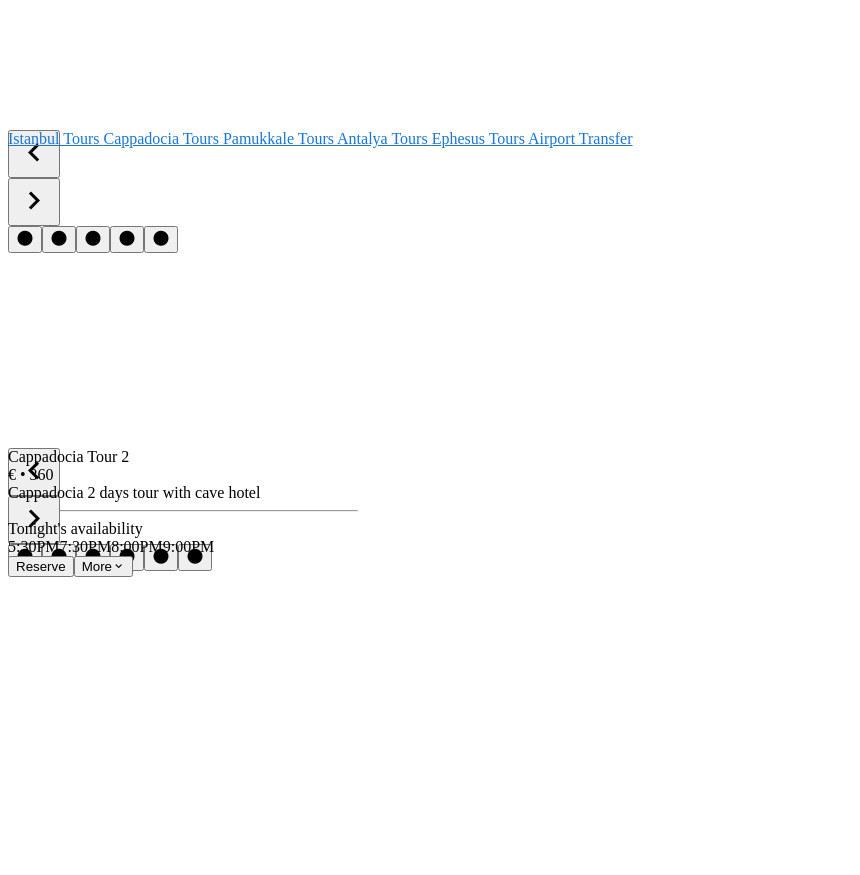
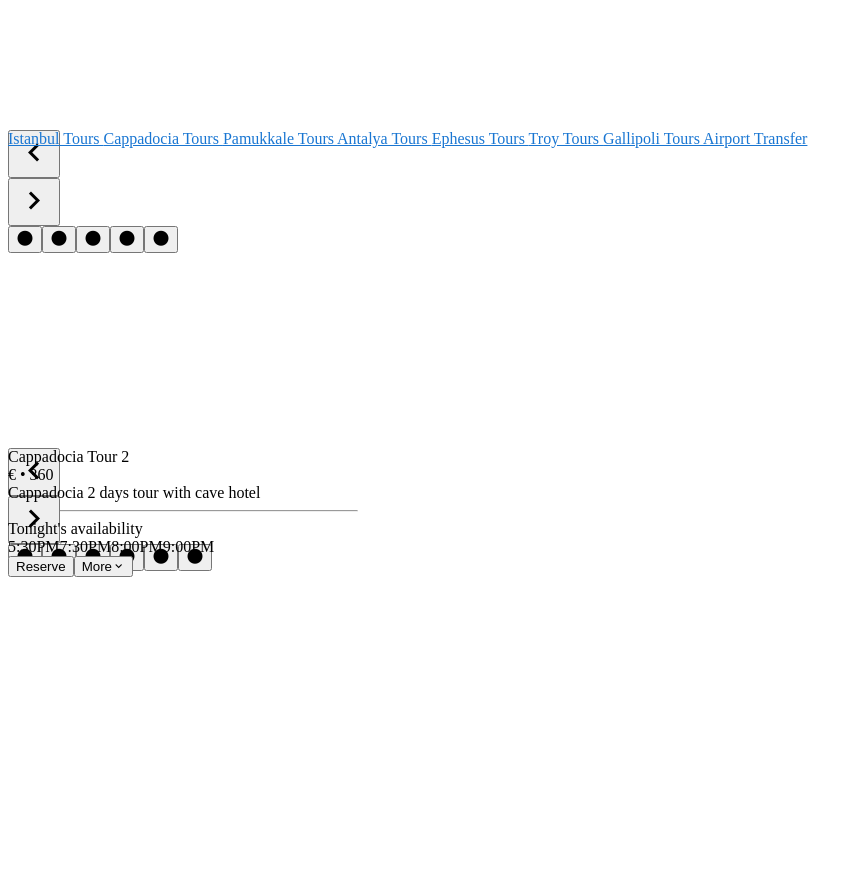
Before and after one commit to hasip-timurtas/travel-agency, a Vue app: page / in a window 1280 px wide. Shown: the part 900-1775 px from the top of the page, without its empty margins (0-860 px from the left). Built offline with nearby package versions, Linux system fonts and the light colour scheme; grey boxes are pictures that could not be loaded; what vue-clipboard2, vue-swal would draw is missing.

Commit message:
new menus added  to homepage

```diff
--- a/src/components/Pages/Home/Home/Home.vue
+++ b/src/components/Pages/Home/Home/Home.vue
@@ -54,6 +54,14 @@ export default {
           link: "/tours/ephesus-tours",
         },
         {
+          name: "Troy Tours",
+          link: "/tours/troy-tours",
+        },
+        {
+          name: "Gallipoli Tours",
+          link: "/tours/gallipoli-tours",
+        },
+        {
           name: "Airport Transfer",
           link: "/airport-transfer",
         },
```
